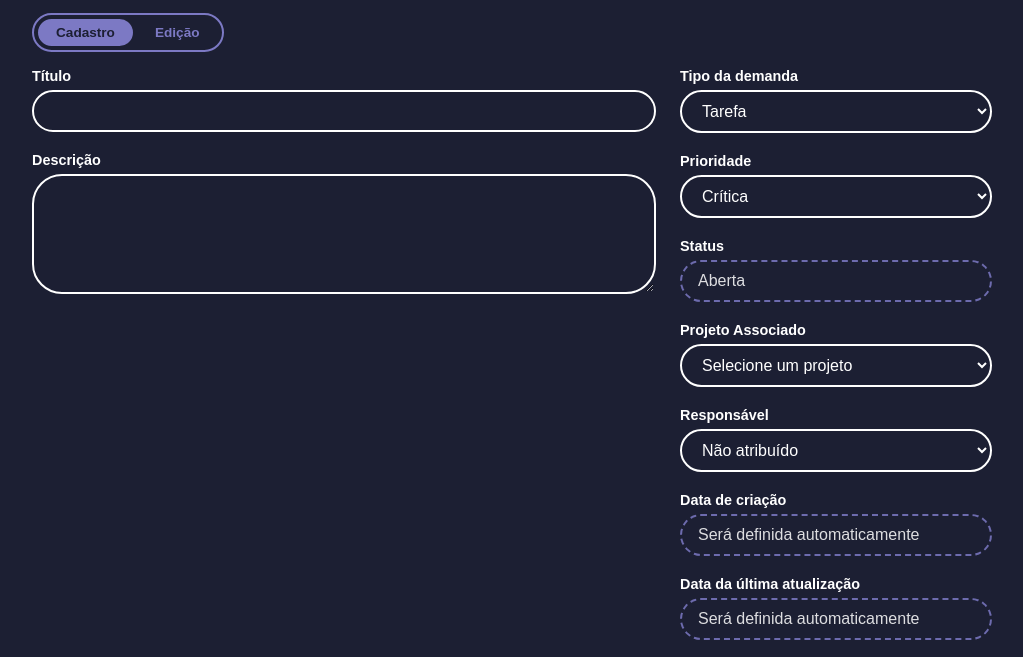
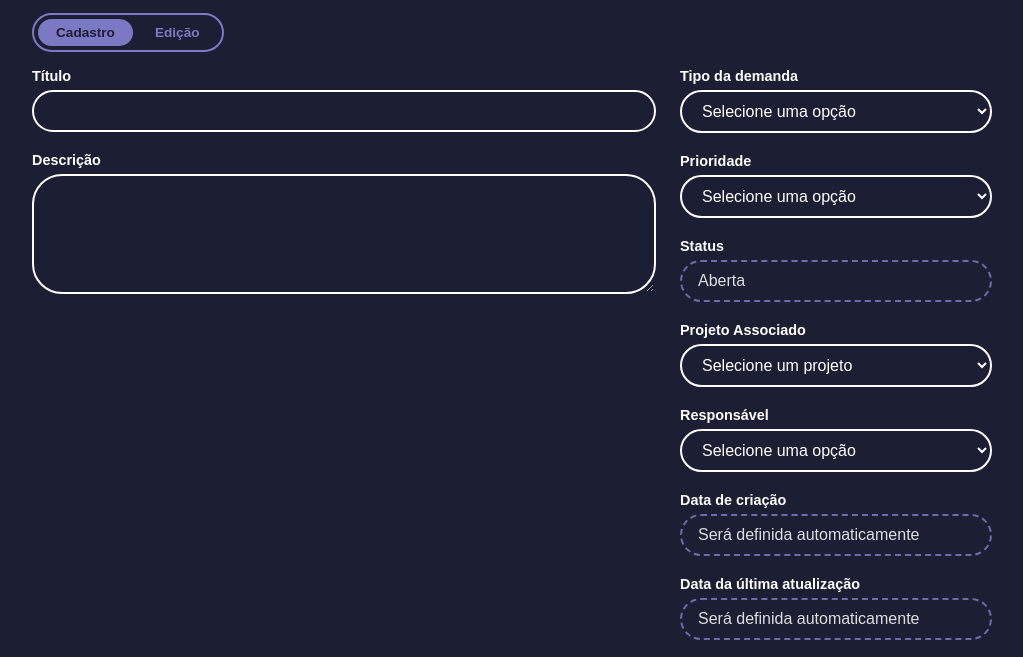
Before and after one commit to jheny-ss/PI-II-Time-9, a plain HTML site: page paginas/formulario-demanda.html in a window 1280 px wide. Shown: the part 80-737 px from the top of the page, without its empty margins (128-1151 px from the left). Drawn offline with Linux system fonts and the light colour scheme.

Commit message:
fix: padroniza placeholder de seleção obrigatória nos selects (#13)
Adiciona a opção "Selecione uma opção" (desabilitada, selecionada por
padrão) em Tipo e Prioridade, replicando o padrão já usado no campo
Projeto associado. Também ajusta o Responsável: "Não atribuído" passa a
ser uma opção explícita e selecionável, em vez de já vir marcada por
padrão, deixando quem preenche escolher conscientemente entre atribuir
alguém ou deixar sem responsável.

```diff
--- a/paginas/formulario-demanda.html
+++ b/paginas/formulario-demanda.html
@@ -43,6 +43,7 @@ Tela: Cadastro/Edição de Demanda
                 <div class="campo">
                     <label for="tipo">Tipo da demanda</label>
                     <select name="tipo" id="tipo" required>
+                        <option value="" disabled selected>Selecione uma opção</option>
                         <option value="tarefa">Tarefa</option>
                         <option value="bug">Defeito(Bug)</option>
                         <option value="melhoria">Melhoria</option>
@@ -54,6 +55,7 @@ Tela: Cadastro/Edição de Demanda
                 <div class="campo">
                     <label for="prioridade">Prioridade</label>
                     <select name="prioridade" id="prioridade" required>
+                        <option value="" disabled selected>Selecione uma opção</option>
                         <option value="critica">Crítica</option>
                         <option value="alta">Alta</option>
                         <option value="media">Média</option>
@@ -88,7 +90,8 @@ Tela: Cadastro/Edição de Demanda
                 <div class="campo">
                     <label for="responsavel">Responsável</label>
                     <select name="responsavel" id="responsavel">
-                        <option value="" selected>Não atribuído</option>
+                        <option value="" disabled selected>Selecione uma opção</option>
+                        <option value="nao_atribuido">Não atribuído</option>
                         <option value="sabrina">Sabrina</option>
                         <option value="ariana">Ariana</option>
                     </select>
```
